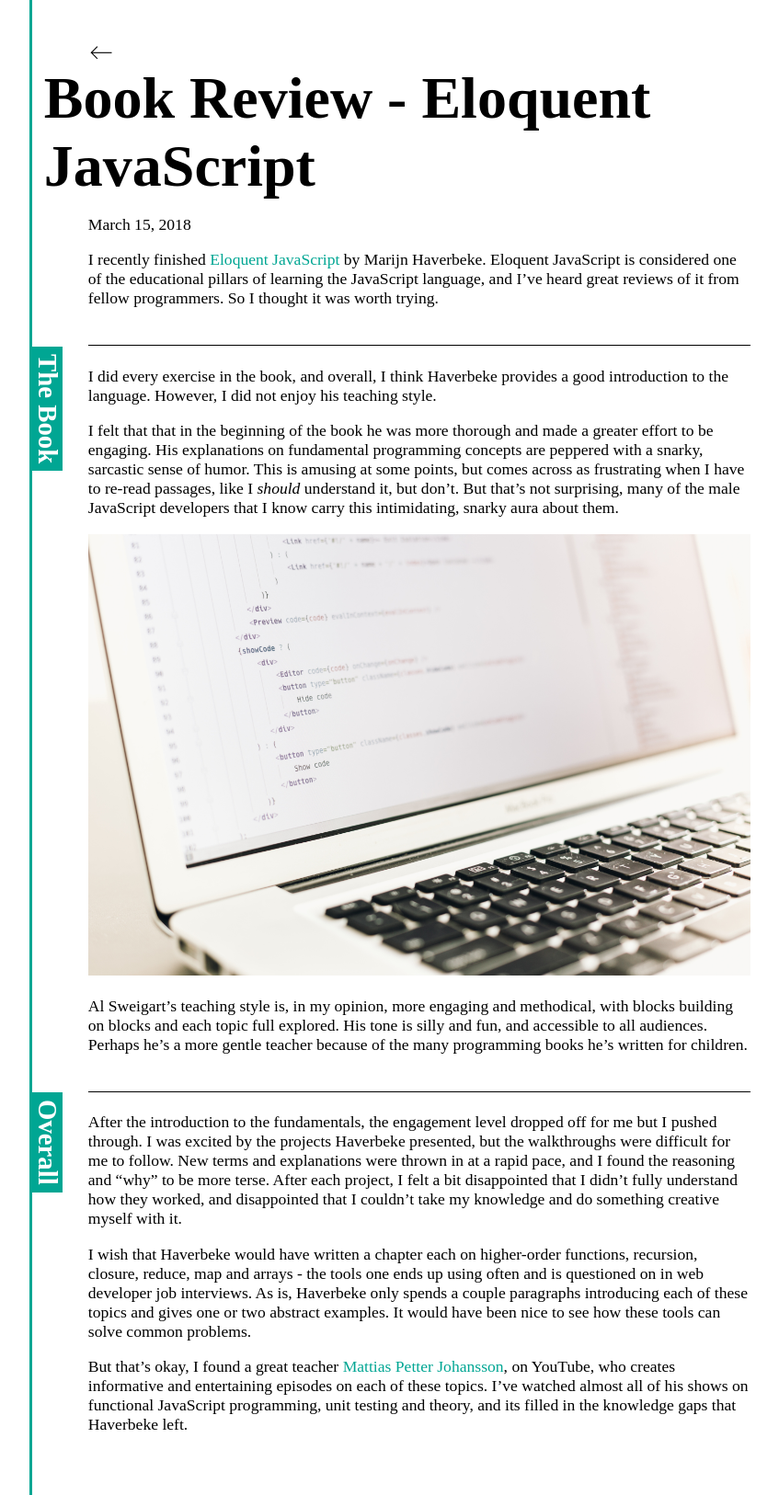
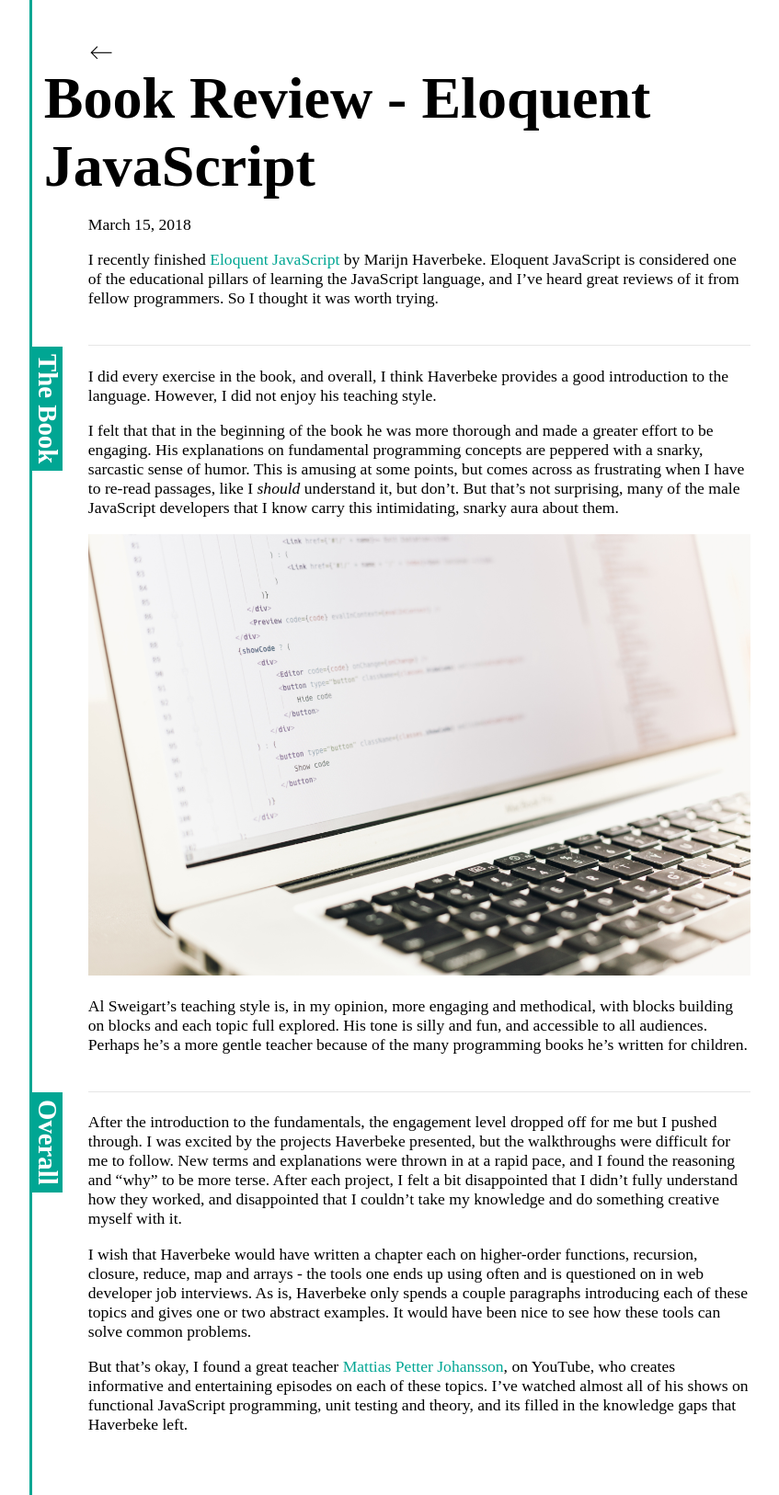
Before and after one commit to cssidy/personal-site, a Jekyll site: the page built from _posts/2018-03-16-Book-Review-Eloquent-JavaScript.md, in a window 1280 px wide. Shown: the whole page at 92% size, without its empty margins (208-1055 px from the left). Built offline with Jekyll 4.4.1, drawn with Linux system fonts in a browser that asks for light colours; some web fonts are replaced.

Commit message:
writing styles

```diff
--- a/assets/css/base.css
+++ b/assets/css/base.css
@@ -272,7 +272,7 @@ ul li {
 .post h2 + p {
 	margin-top: 2.5rem;
 	padding-top: 1.4rem;
-	border-top: 1px solid black;
+    border-top: 1px solid #e6e6e6;
 }
 
 .post a {
```
